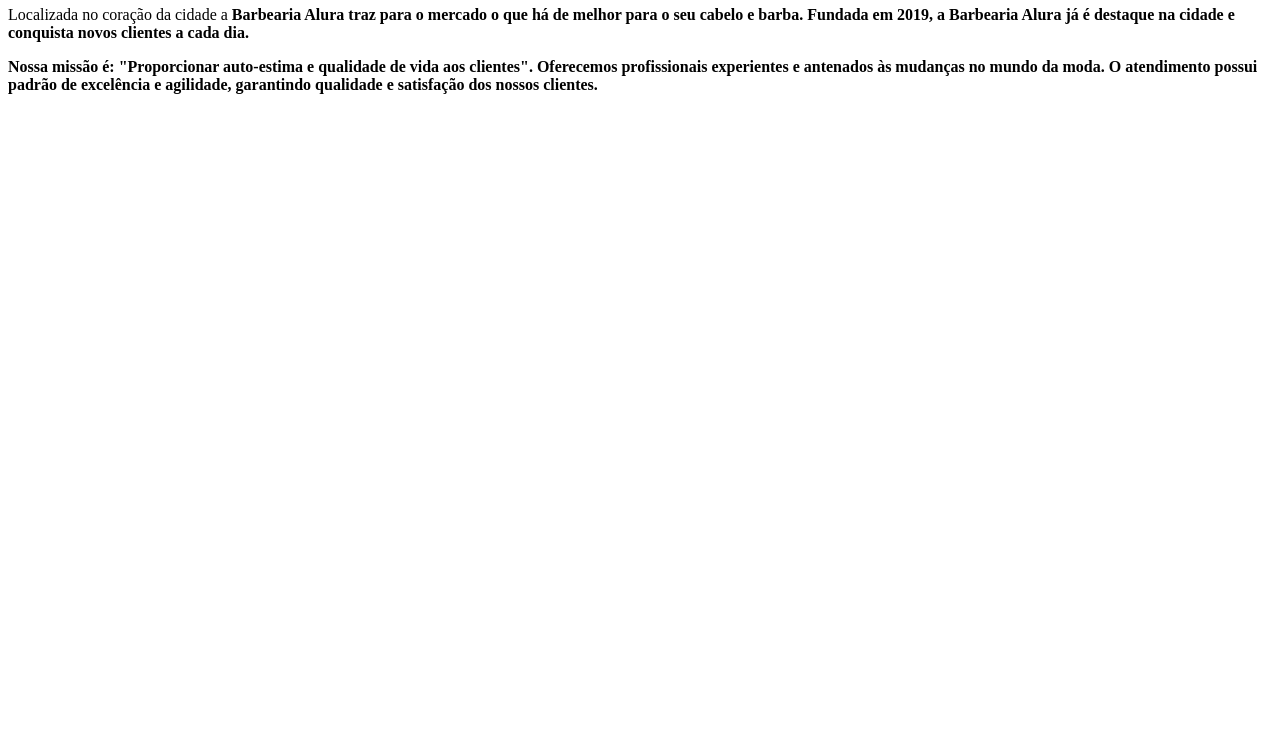
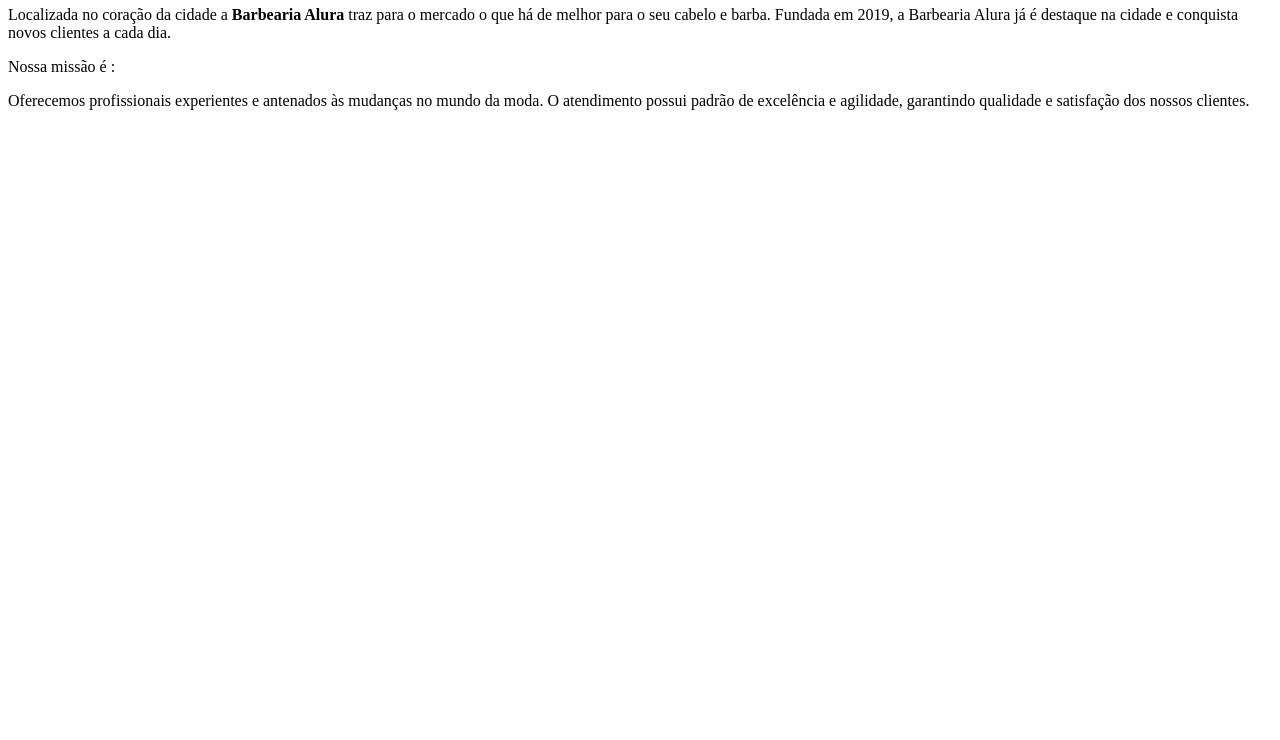
Before and after one commit to leticia11072005/alurasite, a plain HTML site: page index.html in a window 1280 px wide. Shown: the part 60-800 px from the top of the page. Drawn offline with Linux system fonts and the light colour scheme.

Commit message:
Add files via upload

```diff
--- a/index.html
+++ b/index.html
@@ -1,7 +1,7 @@
 <h1>Sobre a Barbearia Alura</h1>
 
-<p>Localizada no coração da cidade a<strong> Barbearia Alura <strong>traz para o mercado o que há de melhor para o seu cabelo e barba. Fundada em 2019, a Barbearia Alura já é destaque na cidade e conquista novos clientes a cada dia.</p>
+<p>Localizada no coração da cidade a<strong> Barbearia Alura </strong>traz para o mercado o que há de melhor para o seu cabelo e barba. Fundada em 2019, a Barbearia Alura já é destaque na cidade e conquista novos clientes a cada dia.</p>
 
-Nossa missão é: "Proporcionar auto-estima e qualidade de vida aos clientes".
+<p>Nossa missão é :
 
-Oferecemos profissionais experientes e antenados às mudanças no mundo da moda. O atendimento possui padrão de excelência e agilidade, garantindo qualidade e satisfação dos nossos clientes.
+<p>Oferecemos profissionais experientes e antenados às mudanças no mundo da moda. O atendimento possui padrão de excelência e agilidade, garantindo qualidade e satisfação dos nossos clientes.</p>
```
